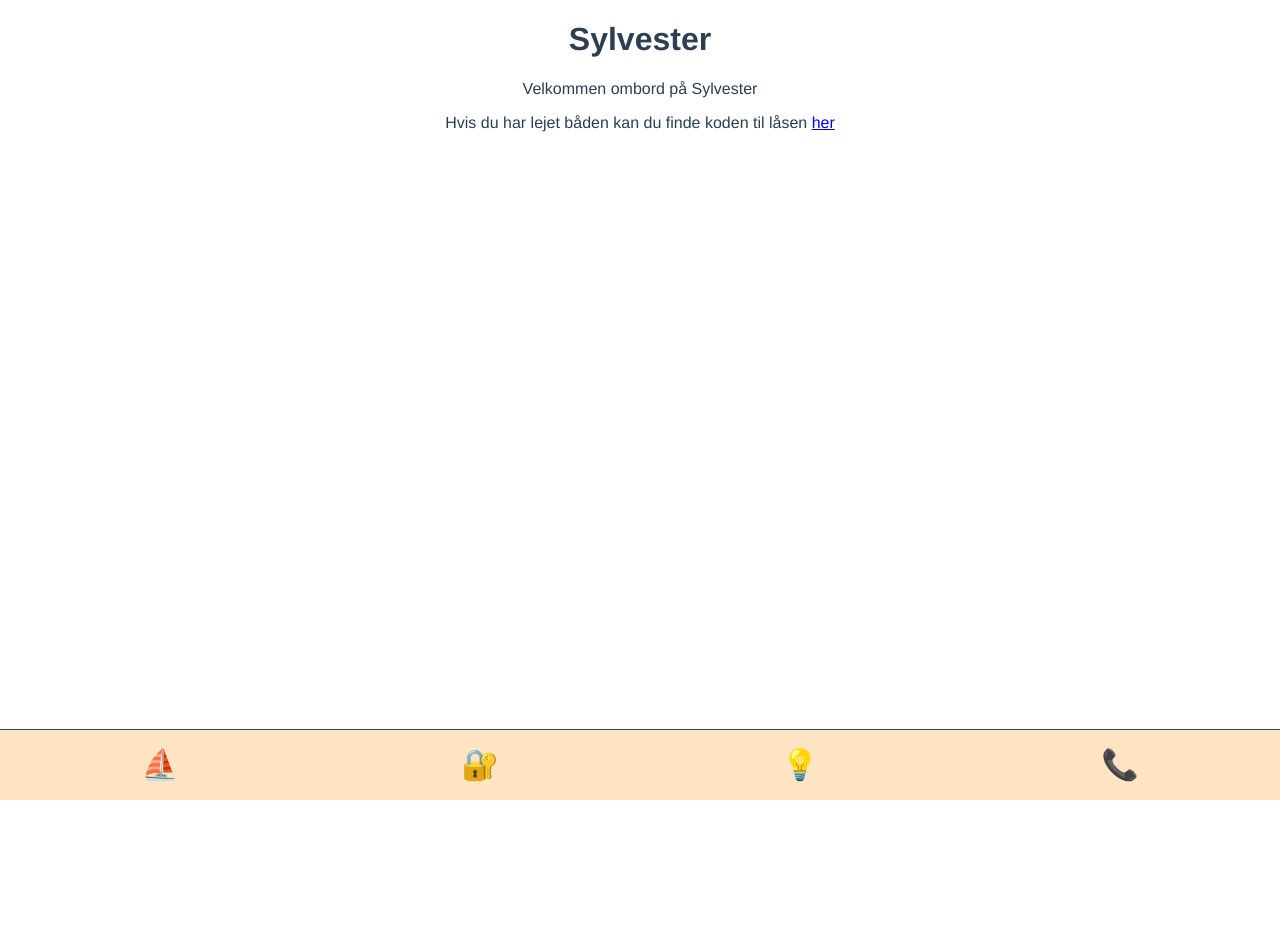
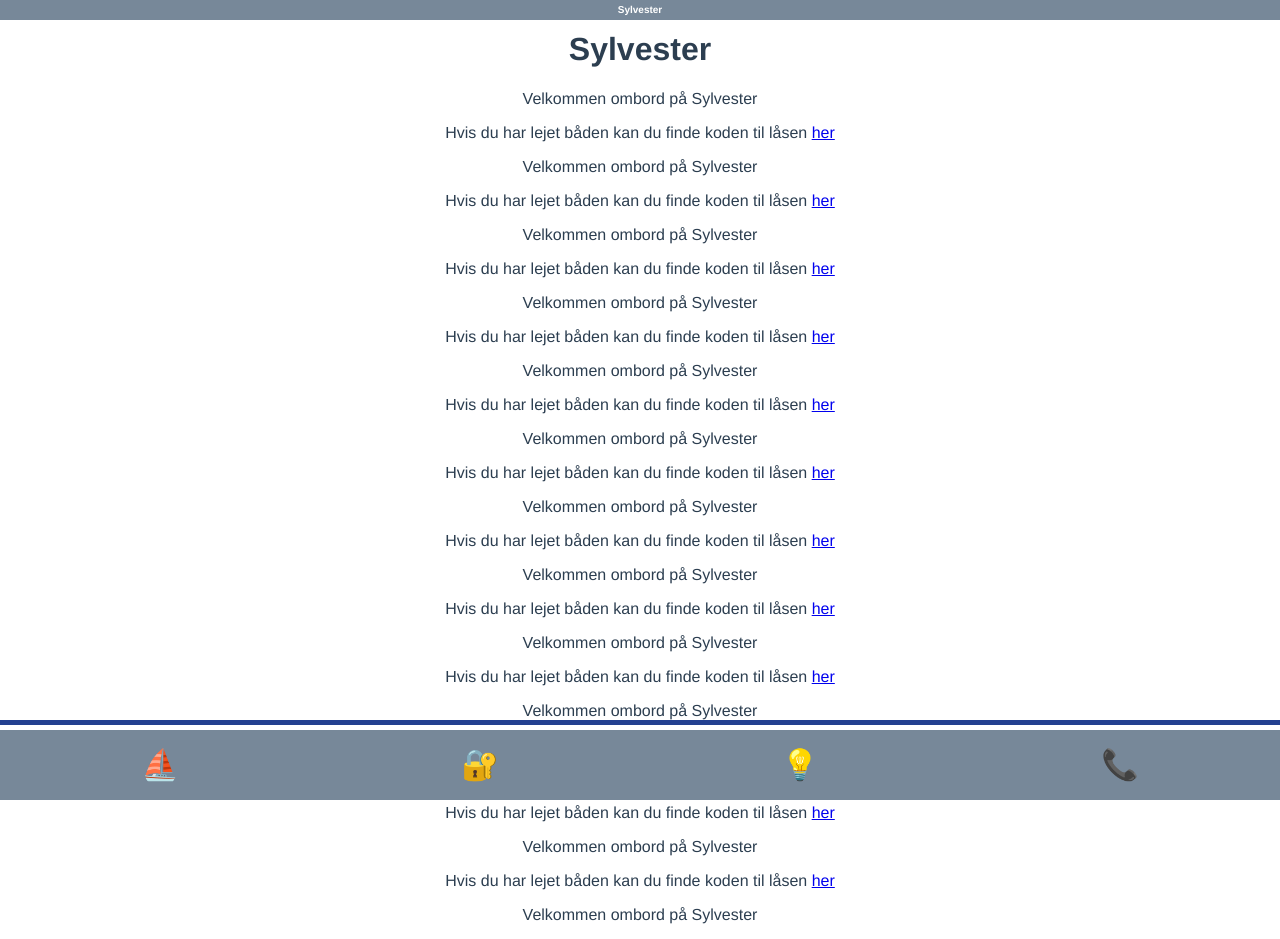
Before and after one commit to nprasmussen/boatflex-app, a Vue app: page /#/ in a window 1280 px wide. Shown: the top 939 px of the page. Before the commit the page ends 800 px from the top, so only its background shows below. Built offline with nearby package versions, Linux system fonts and the light colour scheme; no server answers.

Commit message:
new styles

```diff
--- a/src/App.vue
+++ b/src/App.vue
@@ -1,5 +1,15 @@
 <template>
   <div id="app">
+
+    <div id="header">
+      <h1>Sylvester</h1>
+    </div>
+
+    <div class="container">
+      <router-view/>
+    </div>
+
+
     <div id="nav">
       <router-link to="/">⛵️</router-link>
       <router-link to="/access">🔐</router-link>
@@ -7,10 +17,6 @@
       <router-link to="/sails">📞</router-link>
       <button @click="logout">Log out</button>
     </div>
-    <div>
-      <router-view/>
-    </div>
-
   </div>
 </template>
 
@@ -33,6 +39,11 @@ body {
   margin: 0;
   padding: 0;
 }
+
+.container {
+  padding: 10px;
+}
+
 #app {
   font-family: 'Avenir', Helvetica, Arial, sans-serif;
   -webkit-font-smoothing: antialiased;
@@ -40,22 +51,39 @@ body {
   text-align: center;
   color: #2c3e50;
 }
+#header {
+  background-color: lightslategrey;
+  overflow: hidden;
+  position: fixed;
+  top: 0;
+  width: 100%;
+  height: 20px;
+  text-align: center;
+  vertical-align: middle;
+  line-height: 20px;
+}
+
+#header h1 {
+  font-size: 10px;
+  color: white;
+  margin: 0;
+}
+
 #nav {
-  background-color: aqua;
   overflow: hidden;
   position: fixed;
   bottom: 0;
   width: 100%;
-  height: 70px;
-  border-top: 1px solid #234090;
+  height: 75px;
+  border-top: 5px solid #234090;
 }
 
 #nav a {
-  background-color: bisque;
   display: inline-block;
+  background-color: lightslategrey;
   font-weight: bold;
   color: #2c3e50;
-  margin:0;
+  margin-top: 5px;
   text-decoration: none;
   font-size: 30px;
   text-align: center;
--- a/src/views/Home.vue
+++ b/src/views/Home.vue
@@ -3,6 +3,36 @@
     <h1>Sylvester</h1>
     <p>Velkommen ombord på Sylvester</p>
     <p>Hvis du har lejet båden kan du finde koden til låsen <router-link to="/access">her</router-link></p>
+
+    <p>Velkommen ombord på Sylvester</p>
+    <p>Hvis du har lejet båden kan du finde koden til låsen <router-link to="/access">her</router-link></p>
+    <p>Velkommen ombord på Sylvester</p>
+    <p>Hvis du har lejet båden kan du finde koden til låsen <router-link to="/access">her</router-link></p>
+    <p>Velkommen ombord på Sylvester</p>
+    <p>Hvis du har lejet båden kan du finde koden til låsen <router-link to="/access">her</router-link></p>
+    <p>Velkommen ombord på Sylvester</p>
+    <p>Hvis du har lejet båden kan du finde koden til låsen <router-link to="/access">her</router-link></p>
+    <p>Velkommen ombord på Sylvester</p>
+    <p>Hvis du har lejet båden kan du finde koden til låsen <router-link to="/access">her</router-link></p>
+    <p>Velkommen ombord på Sylvester</p>
+    <p>Hvis du har lejet båden kan du finde koden til låsen <router-link to="/access">her</router-link></p>
+    <p>Velkommen ombord på Sylvester</p>
+    <p>Hvis du har lejet båden kan du finde koden til låsen <router-link to="/access">her</router-link></p>
+    <p>Velkommen ombord på Sylvester</p>
+    <p>Hvis du har lejet båden kan du finde koden til låsen <router-link to="/access">her</router-link></p>
+    <p>Velkommen ombord på Sylvester</p>
+    <p>Hvis du har lejet båden kan du finde koden til låsen <router-link to="/access">her</router-link></p>
+    <p>Velkommen ombord på Sylvester</p>
+    <p>Hvis du har lejet båden kan du finde koden til låsen <router-link to="/access">her</router-link></p>
+    <p>Velkommen ombord på Sylvester</p>
+    <p>Hvis du har lejet båden kan du finde koden til låsen <router-link to="/access">her</router-link></p>
+    <p>Velkommen ombord på Sylvester</p>
+    <p>Hvis du har lejet båden kan du finde koden til låsen <router-link to="/access">her</router-link></p>
+    <p>Velkommen ombord på Sylvester</p>
+    <p>Hvis du har lejet båden kan du finde koden til låsen <router-link to="/access">her</router-link></p>
+    <p>Velkommen ombord på Sylvester</p>
+    <p>Hvis du har lejet båden kan du finde koden til låsen <router-link to="/access">her</router-link></p>
+
   </div>
 </template>
 
@@ -17,3 +47,9 @@ import { Component, Vue } from 'vue-property-decorator';
 // })
 export default class Home extends Vue {}
 </script>
+
+<style>
+.home {
+  padding-bottom: 100px;
+}
+</style>
```
